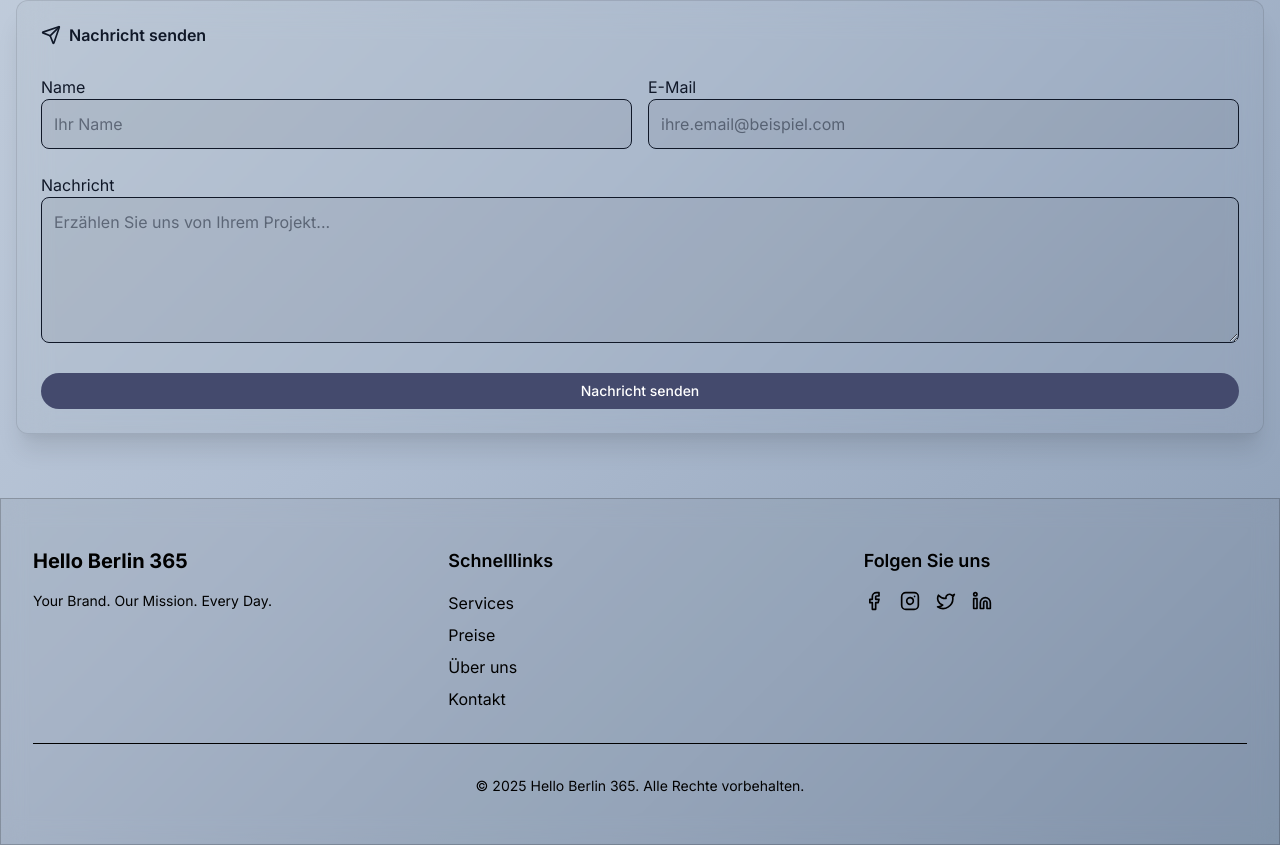
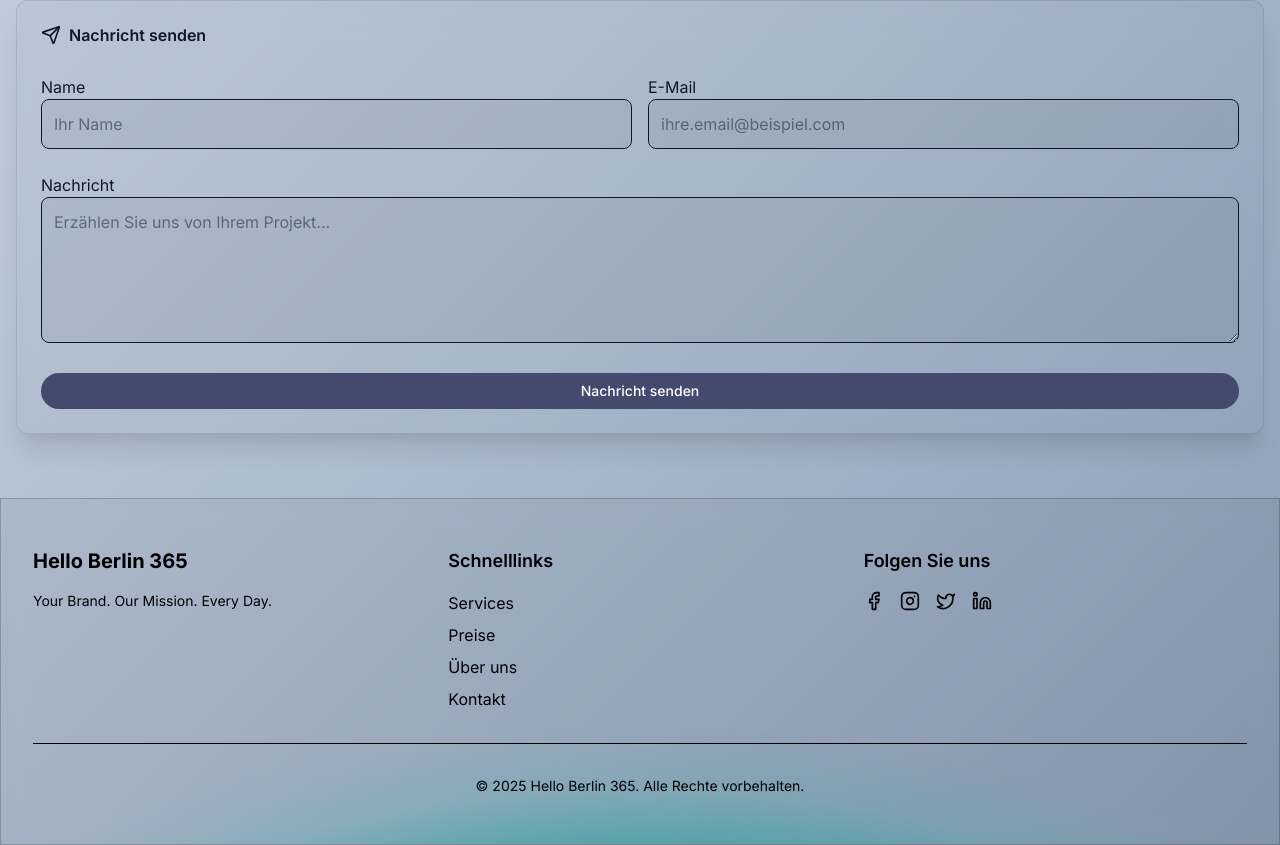
Before and after one commit to oktayshakirov/helloberlin365, a Next.js app: page / in a window 1280 px wide. Shown: the part 3239-4084 px from the top of the page. Built offline with nearby package versions, Linux system fonts and the light colour scheme; no server answers.

Commit message:
added Glow component to Footer

```diff
--- a/src/components/Footer.tsx
+++ b/src/components/Footer.tsx
@@ -1,9 +1,11 @@
 import { Facebook, Instagram, Twitter, Linkedin } from "lucide-react";
+import { Glow } from "@/components/ui/glow";
 
 export function Footer() {
   return (
-    <footer className="glass backdrop-blur-md border-t border-border-secondary">
-      <div className="max-w-7xl mx-auto px-4 sm:px-6 lg:px-8 py-12">
+    <footer className="glass backdrop-blur-md border-t border-border-secondary relative overflow-hidden">
+      <Glow variant="footer" />
+      <div className="max-w-7xl mx-auto px-4 sm:px-6 lg:px-8 py-12 relative z-10">
         <div className="grid grid-cols-1 md:grid-cols-3 gap-8">
           <div className="space-y-4">
             <h3 className="text-xl font-bold text-text-primary">
--- a/src/components/ui/glow.tsx
+++ b/src/components/ui/glow.tsx
@@ -5,16 +5,12 @@ import { cva, VariantProps } from "class-variance-authority";
 const glowVariants = cva("absolute w-full", {
   variants: {
     variant: {
-      top: "top-0",
-      above: "-top-[128px]",
-      bottom: "bottom-0",
-      below: "-bottom-[128px]",
-      center: "top-[50%]",
       navbar: "-top-[300px]",
+      footer: "bottom-[50px]",
     },
   },
   defaultVariants: {
-    variant: "top",
+    variant: "footer",
   },
 });
 
@@ -29,14 +25,12 @@ const Glow = React.forwardRef<
   >
     <div
       className={cn(
-        "absolute left-1/2 h-[512px] w-[90%] -translate-x-1/2 scale-[1.5] rounded-[50%] bg-[radial-gradient(ellipse_at_center,_var(--color-glow-primary)_10%,_var(--color-glow-primary-fade)_60%)]",
-        variant === "center" && "-translate-y-1/2"
+        "absolute left-1/2 h-[512px] w-[90%] -translate-x-1/2 scale-[1.5] rounded-[50%] bg-[radial-gradient(ellipse_at_center,_var(--color-glow-primary)_10%,_var(--color-glow-primary-fade)_60%)]"
       )}
     />
     <div
       className={cn(
-        "absolute left-1/2 h-[256px] w-[70%] -translate-x-1/2 scale-[1.2] rounded-[50%] bg-[radial-gradient(ellipse_at_center,_var(--color-glow-secondary)_10%,_var(--color-glow-secondary-fade)_60%)]",
-        variant === "center" && "-translate-y-1/2"
+        "absolute left-1/2 h-[256px] w-[70%] -translate-x-1/2 scale-[1.2] rounded-[50%] bg-[radial-gradient(ellipse_at_center,_var(--color-glow-secondary)_10%,_var(--color-glow-secondary-fade)_60%)]"
       )}
     />
   </div>
```
